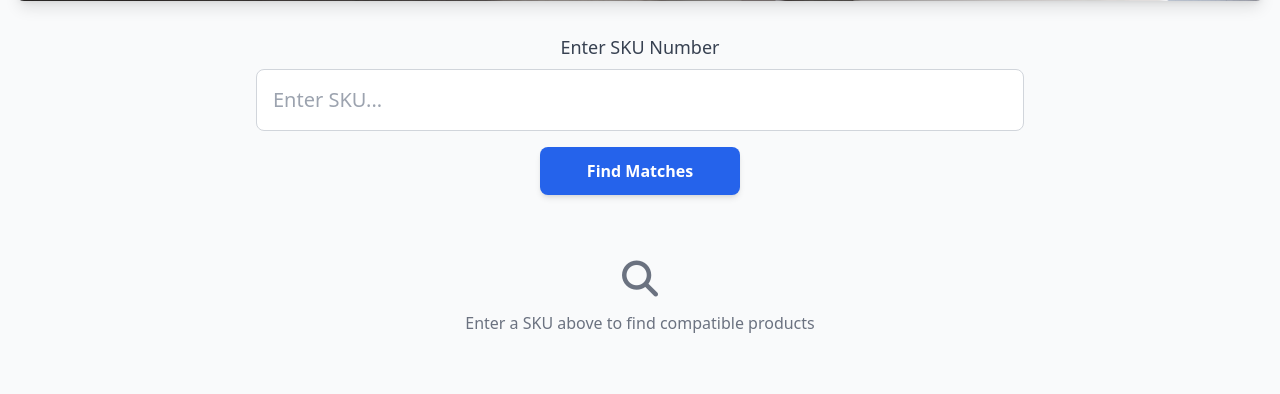
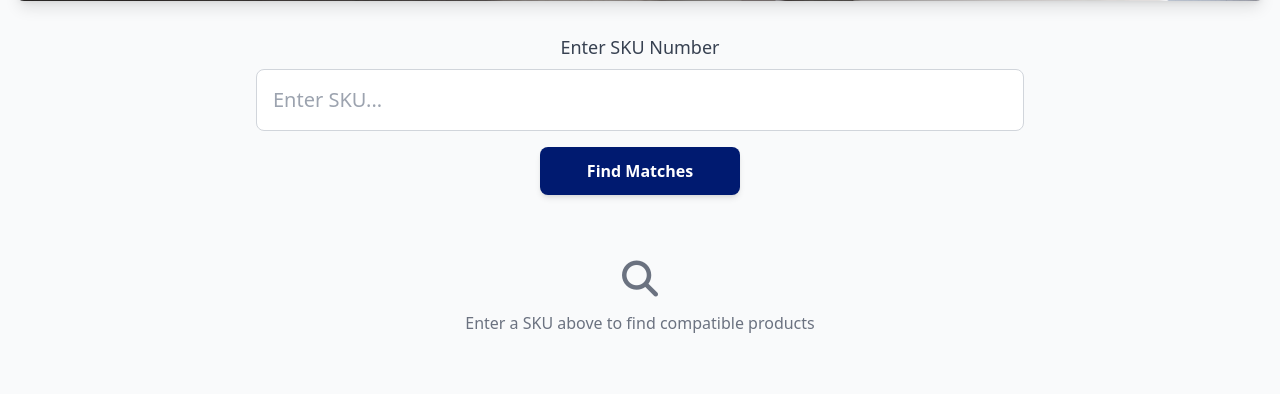
Before and after one commit to olepagedumontabg/ORCA, a Flask app: page / in a window 1280 px wide. Shown: the part 495-889 px from the top of the page. Run offline with Flask 3, Linux system fonts and the light colour scheme; some libraries are stand-ins or nearby versions.

Commit message:
Refine button appearance for enhanced user interface consistency
Updates primary color and hover states in index.html to #001A70 and #002A9D.

Replit-Commit-Author: Agent
Replit-Commit-Session-Id: 0646a5b4-ba54-4146-8119-cc31c948a5ea
Replit-Commit-Screenshot-Url: https://storage.googleapis.com/screenshot-production-us-central1/873c23c0-c18f-4e09-9f8d-38c5cb319996/45e347fc-50f7-40c0-80e2-af2973f8b200.jpg

```diff
--- a/templates/index.html
+++ b/templates/index.html
@@ -22,7 +22,7 @@
             theme: {
                 extend: {
                     colors: {
-                        primary: '#2563eb',
+                        primary: '#001A70',
                         secondary: '#475569',
                     }
                 }
@@ -66,7 +66,7 @@
                     <h2 class="text-lg font-semibold text-secondary">Filter Options</h2>
                     <button
                         @click="resetFilters()"
-                        class="text-xs text-primary hover:text-blue-700 flex items-center"
+                        class="text-xs text-primary hover:text-[#002A9D] flex items-center"
                         title="Reset all filters"
                     >
                         <i class="fas fa-undo mr-1"></i> Reset
@@ -219,7 +219,7 @@
                     <div class="flex justify-center">
                         <button
                             type="submit"
-                            class="bg-primary hover:bg-blue-700 text-white font-semibold py-3 px-6 rounded-lg shadow-md hover:shadow-lg transition duration-150 ease-in-out flex items-center justify-center min-w-[200px]"
+                            class="bg-primary hover:bg-[#002A9D] text-white font-semibold py-3 px-6 rounded-lg shadow-md hover:shadow-lg transition duration-150 ease-in-out flex items-center justify-center min-w-[200px]"
                             :disabled="isLoading"
                         >
                             <template x-if="isLoading">
@@ -272,7 +272,7 @@
                         </div>
                         <button
                             type="submit"
-                            class="bg-primary hover:bg-blue-700 text-white font-medium py-2 px-4 rounded-lg shadow-sm hover:shadow transition duration-150 ease-in-out flex items-center justify-center"
+                            class="bg-primary hover:bg-[#002A9D] text-white font-medium py-2 px-4 rounded-lg shadow-sm hover:shadow transition duration-150 ease-in-out flex items-center justify-center"
                             :disabled="isLoading"
                         >
                             <span x-text="isLoading ? 'Searching...' : 'Find Matches'"></span>
```
